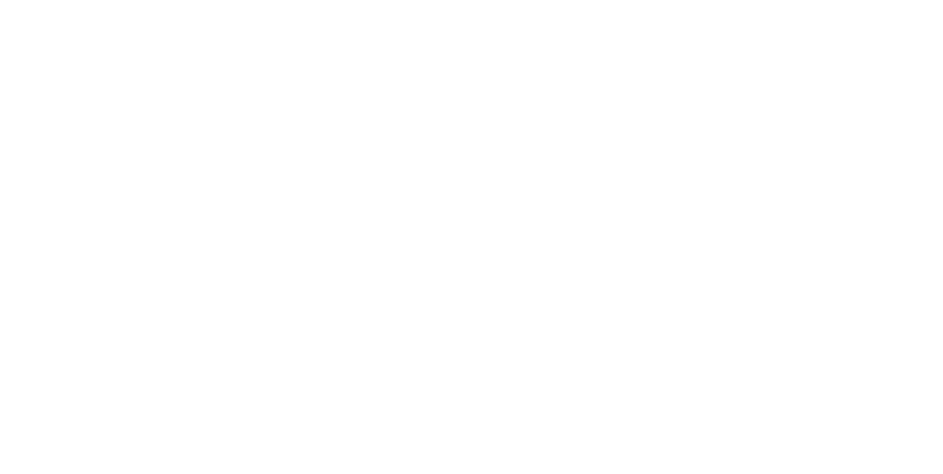
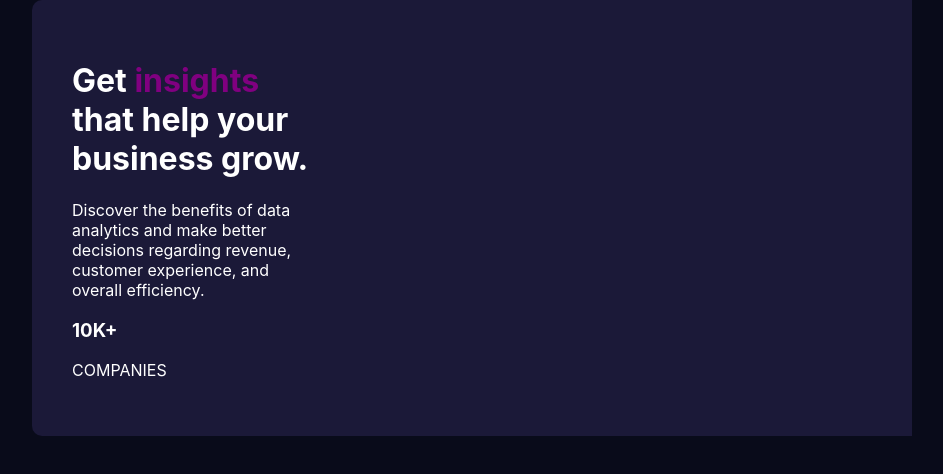
Before and after one commit to cleybsonreis/post, a plain HTML site: page index.html in a window 1280 px wide. Shown: the whole page, without its empty margins (168-1111 px from the left). Drawn offline with Linux system fonts and the light colour scheme.

Commit message:
testando fucionamento

```diff
--- a/index.html
+++ b/index.html
@@ -4,9 +4,20 @@
     <meta charset="UTF-8">
     <meta name="viewport" content="width=device-width, initial-scale=1.0">
     <title>Post</title>
+    <link rel="stylesheet" href="style.css">
 </head>
 <body>
     <main>
+        <h1>Get <span id="frase-solta">insights</span> that help your business grow.</h1>
+        <p>
+            Discover the benefits of data
+            analytics and make better decisions regarding
+            revenue, customer
+            experience, and overall efficiency.
+        </p>
+
+            <h3>10K+</h3>
+            <p>COMPANIES</p>
 
     </main>
 </body>
--- a/style.css
+++ b/style.css
@@ -0,0 +1,36 @@
+:root{
+    --cor-background: rgb(9, 11, 26);
+    --cor-card-background: rgb(27, 25, 56);
+}
+
+@font-face{
+    @import url((https://fonts.google.com/specimen/Inter));
+
+    @import url ((https://fonts.google.com/specimen/Lexend+Deca));
+}
+body{
+    background-color: var(--cor-background);
+    margin: 0;
+}
+main{
+    background-color: var(--cor-card-background);
+    color: white;
+    font-family: "Inter", sans-serif;
+    border-top-left-radius: 10px;
+    border-bottom-left-radius: 10px;
+    padding: 40px;
+    max-width: 800px;
+    margin: auto;
+}
+main > h1 {
+    max-width: 30%;
+}
+#frase-solta{
+    color: purple;
+}
+main > p {
+    max-width: 30%;
+}
+.info{
+    display: flex;
+}
```
Also changed, not shown: 1 other file.
